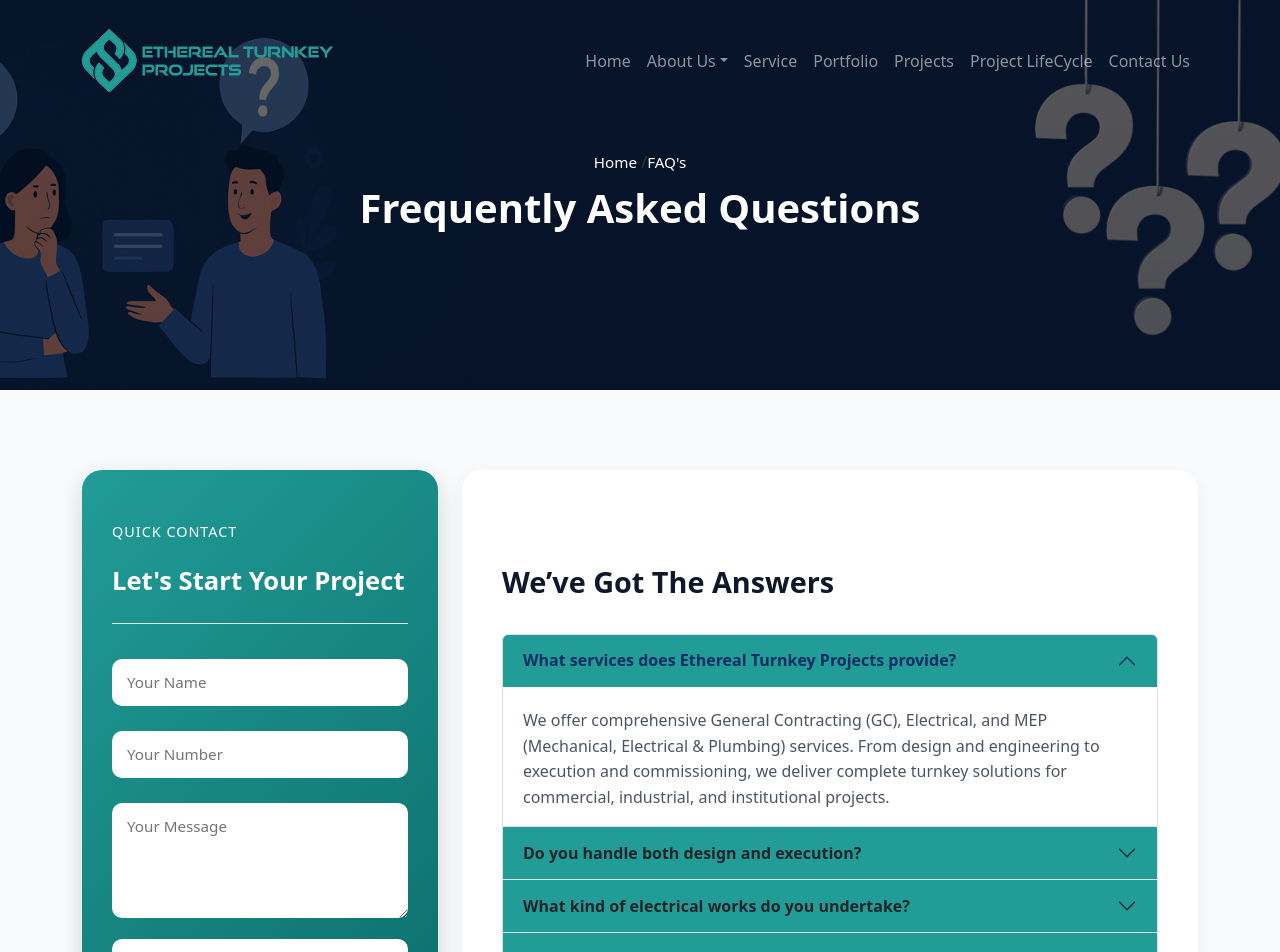
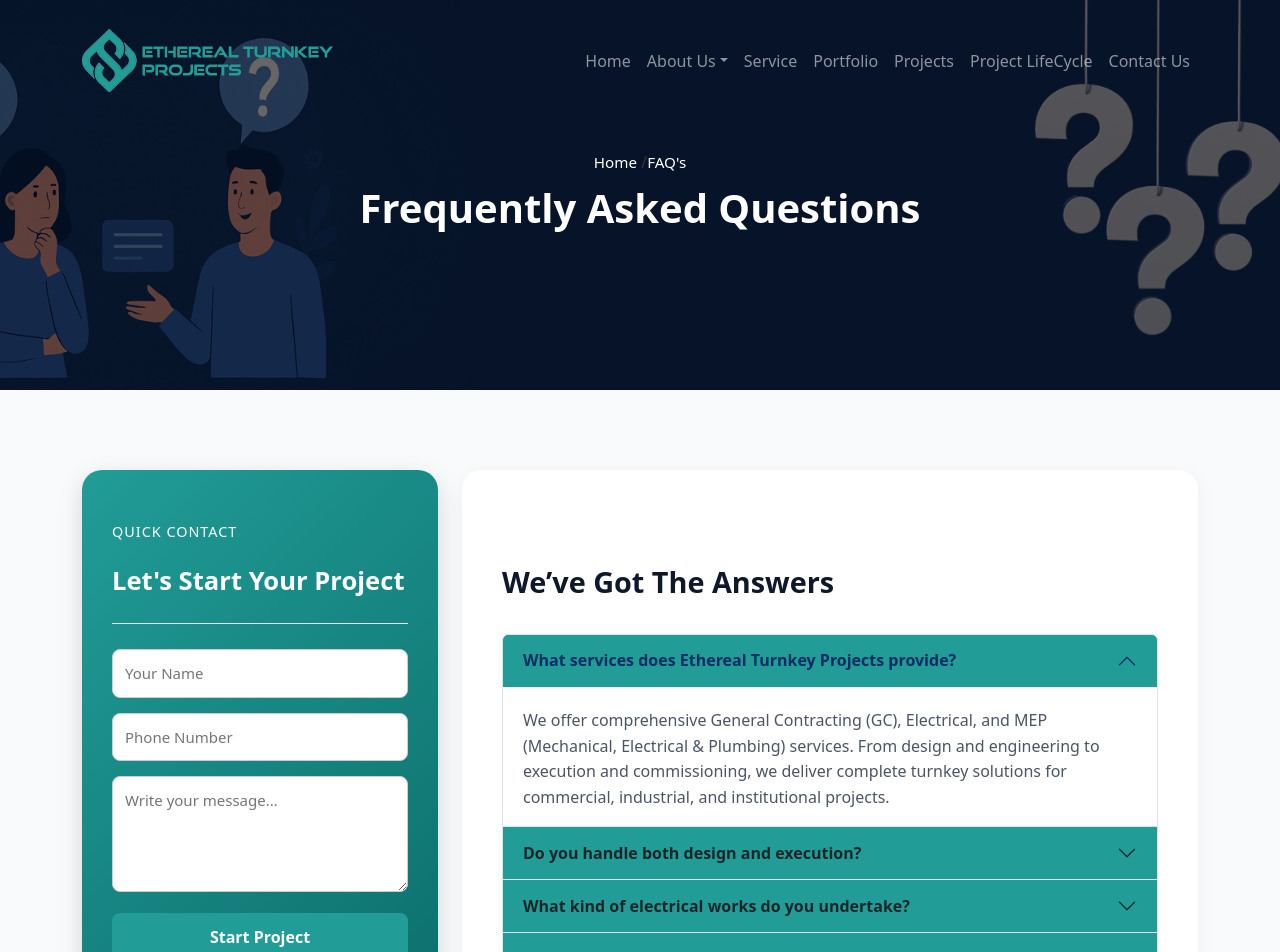
Before and after one commit to abhijit543/contracting-frontend, a React (Vite) app: page /faq in a window 1280 px wide. Shown: the top 952 px of the page. Built offline with nearby package versions, Linux system fonts and the light colour scheme; a web font is replaced by a local one.

Commit message:
faq page

```diff
--- a/src/components/Pages/contactus/ContactUs.css
+++ b/src/components/Pages/contactus/ContactUs.css
@@ -202,7 +202,7 @@
 .checkmark {
   position: absolute;
   left: 24px;
-  top: 38px;
+  top: 10px;
   width: 20px;
   height: 40px;
   border-right: 5px solid #219c97;
--- a/src/components/Pages/faq/FAQSection.css
+++ b/src/components/Pages/faq/FAQSection.css
@@ -173,3 +173,111 @@
       no-repeat top center;
   background-size: cover;
 }
+
+/* ✅ Thank You Message Styles */
+.thank-you-wrapper {
+  display: flex;
+  align-items: center;
+  justify-content: center;
+  min-height: 350px;
+  text-align: center;
+  animation: fadeIn 0.8s ease-in-out;
+}
+
+.thank-you-card {
+  background: #ffffff;
+  padding: 40px 30px;
+  border-radius: 16px;
+  box-shadow: 0 8px 25px rgba(0, 0, 0, 0.15);
+  max-width: 400px;
+  width: 100%;
+  position: relative;
+}
+
+.thank-you-card h2 {
+  color: #2e7d32;
+  margin-top: 20px;
+  font-size: 28px;
+  font-weight: 600;
+}
+
+.thank-you-card h6 {
+ color: #2e7d32;
+  margin-top: 10px;
+  font-size: 16px;
+  line-height: 1.5;
+}
+
+.back-home-btn {
+  display: inline-block;
+  margin-top: 20px;
+  padding: 10px 22px;
+  background-color: #2e7d32;
+  color: #fff;
+  border-radius: 8px;
+  text-decoration: none;
+  font-weight: 500;
+  transition: all 0.3s ease;
+}
+
+.back-home-btn:hover {
+  background-color: #256028;
+}
+
+/* ✅ Animated Checkmark */
+.checkmark-circle {
+  width: 80px;
+  height: 80px;
+  border-radius: 50%;
+  display: inline-block;
+  border: 4px solid #2e7d32;
+  position: relative;
+  animation: popIn 0.5s ease;
+}
+
+.checkmark {
+  display: block;
+  width: 25px;
+  height: 50px;
+  border-right: 4px solid #2e7d32;
+  border-bottom: 4px solid #2e7d32;
+  position: absolute;
+  top: 10px;
+  left: 25px;
+  transform: rotate(45deg);
+  animation: drawCheck 0.5s ease forwards 0.3s;
+}
+
+/* ✅ Animations */
+@keyframes fadeIn {
+  from { opacity: 0; transform: translateY(15px); }
+  to { opacity: 1; transform: translateY(0); }
+}
+
+@keyframes drawCheck {
+  from { opacity: 0; height: 0; width: 0; }
+  to { opacity: 1; height: 50px; width: 25px; }
+}
+
+@keyframes popIn {
+  from { transform: scale(0.5); opacity: 0; }
+  to { transform: scale(1); opacity: 1; }
+}
+.form-status-message {
+  margin-top: 10px;
+  font-size: 14px;
+  font-weight: 500;
+  text-align: left;
+}
+
+.form-status-message.error {
+  color: #d93025; /* red for error */
+}
+
+.form-status-message.success {
+  color: #0f9d58; /* green for success */
+}
+
+.form-status-message.info {
+  color: #fbbc05; /* yellowish for sending/loading */
+}
--- a/src/components/Pages/faq/Faq.jsx
+++ b/src/components/Pages/faq/Faq.jsx
@@ -1,9 +1,59 @@
 import { Link } from "react-router-dom";
 import sec8Heading from "../../../assets/img/sec-8-heading.png";
 import "./FAQSection.css"
+import { useState } from "react";
+import emailjs from "@emailjs/browser";
 const IMAGES = { sec8Heading };
 
 export default function FaqPage() {
+  const [formData, setFormData] = useState({
+      name: "",
+      phone: "",
+      message: "",
+    });
+    const [status, setStatus] = useState("");
+      const [submitted, setSubmitted] = useState(false);
+      const handleChange = (e) => {
+    setFormData({ ...formData, [e.target.name]: e.target.value });
+  };
+
+  const handleSubmit = (e) => {
+    e.preventDefault();
+
+    if (!formData.name || !formData.phone || !formData.message) {
+      setStatus("⚠️ Please fill in all fields.");
+      return;
+    }
+
+    if (!/^[0-9]{10}$/.test(formData.phone)) {
+      setStatus("📞 Enter a valid 10-digit phone number.");
+      return;
+    }
+
+    setStatus("⏳ Sending...");
+
+    emailjs
+      .send(
+        "service_862nhrr", // ✅ Your EmailJS Service ID
+        "template_qzm4la3", // ✅ Your EmailJS Template ID
+        {
+          from_name: formData.name,
+          phone: formData.phone,
+          message: formData.message,
+        },
+        "lszWWLLrkCYWnaXsL" // ✅ Your EmailJS Public Key
+      )
+      .then(
+        () => {
+          setStatus("✅ Message sent successfully!");
+          setTimeout(() => setSubmitted(true), 1000);
+        },
+        (error) => {
+          console.error("EmailJS Error:", error);
+          setStatus("❌ Failed to send message. Please try again later.");
+        }
+      );
+  };
   return (
     <main>
       {/* ---------- Section 1: Hero ---------- */}
@@ -30,16 +80,74 @@ export default function FaqPage() {
             <div className="row row-gap-5">
 
               {/* ---- Left Column (Quick Contact) ---- */}
+            {/* ---- Left Column (Quick Contact) ---- */}
 <div className="col-lg-4">
   <div className="faq-contact-wrapper">
     <p className="faq-contact-p">Quick Contact</p>
+
+    {!submitted ? (
+      <>
         <h4 className="faq-contact-h">Let&apos;s Start Your Project</h4>
-                  <form>
-                    <input type="text" placeholder="Your Name" className="faq-input" />
-                    <input type="tel" placeholder="Your Number" className="faq-input" />
-                    <textarea rows="4" placeholder="Your Message" className="faq-input"></textarea>
+        <form onSubmit={handleSubmit} className="contact-form">
+          <input
+            type="text"
+            name="name"
+            placeholder="Your Name"
+            value={formData.name}
+            onChange={handleChange}
+            required
+          />
+          <input
+            type="tel"
+            name="phone"
+            placeholder="Phone Number"
+            value={formData.phone}
+            onChange={handleChange}
+            required
+          />
+          <textarea
+            name="message"
+            placeholder="Write your message..."
+            rows={4}
+            value={formData.message}
+            onChange={handleChange}
+            required
+          ></textarea>
+
+          {/* 👇 Status Message (visible for errors, loading, or success) */}
+          {status && (
+            <p
+              className={`form-status-message ${
+                status.includes("⚠️") || status.includes("📞")
+                  ? "error"
+                  : status.includes("✅")
+                  ? "success"
+                  : "info"
+              }`}
+            >
+              {status}
+            </p>
+          )}
+
+          <button type="submit" className="faq-contact-btn">
+            Start Project
+          </button>
         </form>
-                  <button className="faq-contact-btn">Start Project</button>
+      </>
+    ) : (
+      <div className="thank-you-wrapper">
+        <div className="thank-you-card">
+          <div className="checkmark-circle">
+            <div className="checkmark"></div>
+          </div>
+          <h2>Thank You!</h2>
+          <h6>Your message has been sent successfully. We’ll get back to you shortly.</h6>
+          <Link to="/" className="back-home-btn">
+            Go Back Home
+          </Link>
+        </div>
+      </div>
+    )}
   </div>
 </div>
 
```
Lines whose indentation alone changed are shown as unchanged.
